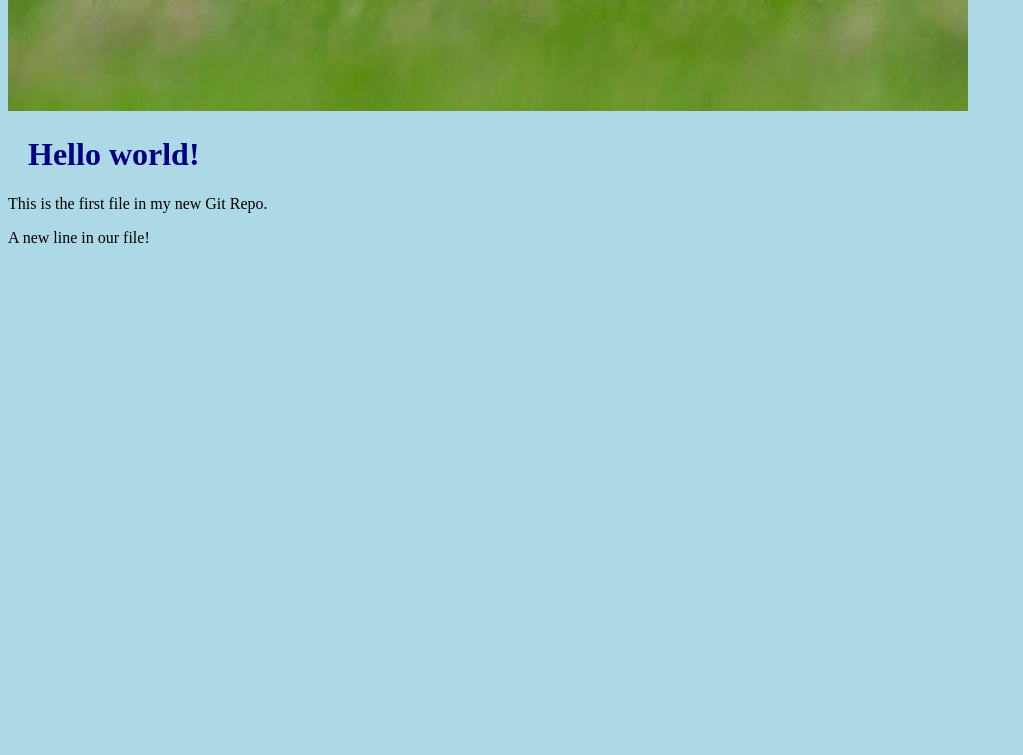
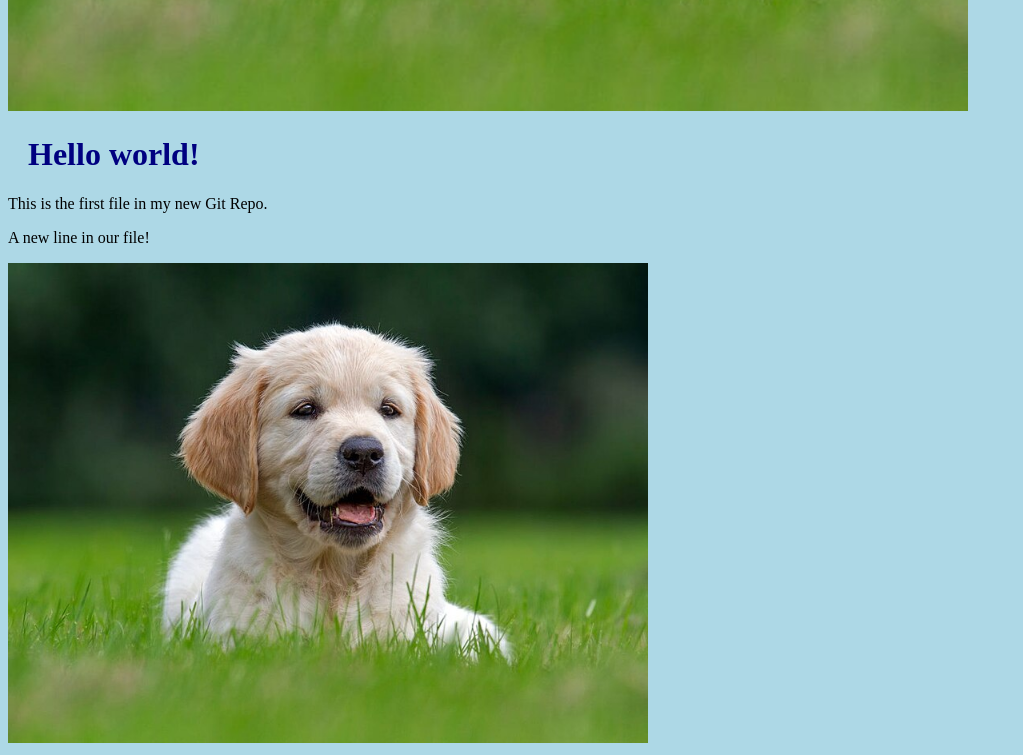
Before and after one commit to DeekshithaVellenki/hello-world, a plain HTML site: page index.html in a window 1280 px wide. Shown: the part 617-1372 px from the top of the page, without its empty margins (0-1023 px from the left). Before the commit the page ends 880 px from the top, so only its background shows below. Drawn offline with Linux system fonts and the light colour scheme.

Commit message:
added new image

```diff
--- a/index.html
+++ b/index.html
@@ -10,6 +10,6 @@ style="width:100%;max-width:960px"></div>
 <h1>Hello world!</h1>
 <p>This is the first file in my new Git Repo.</p>
 <p>A new line in our file!</p>
-
+<div><img src="Dog_Breeds.jpg" alt="Hello Git" style="width:100%;max-width:640px"></div>
 </body>
 </html>
```
